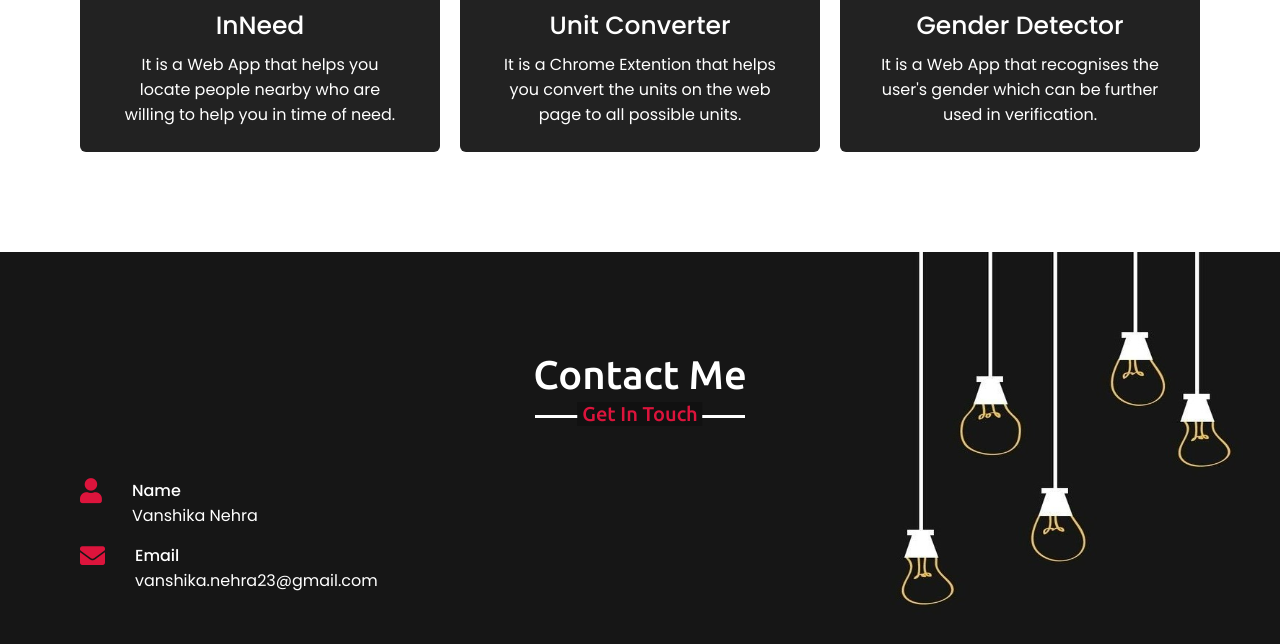
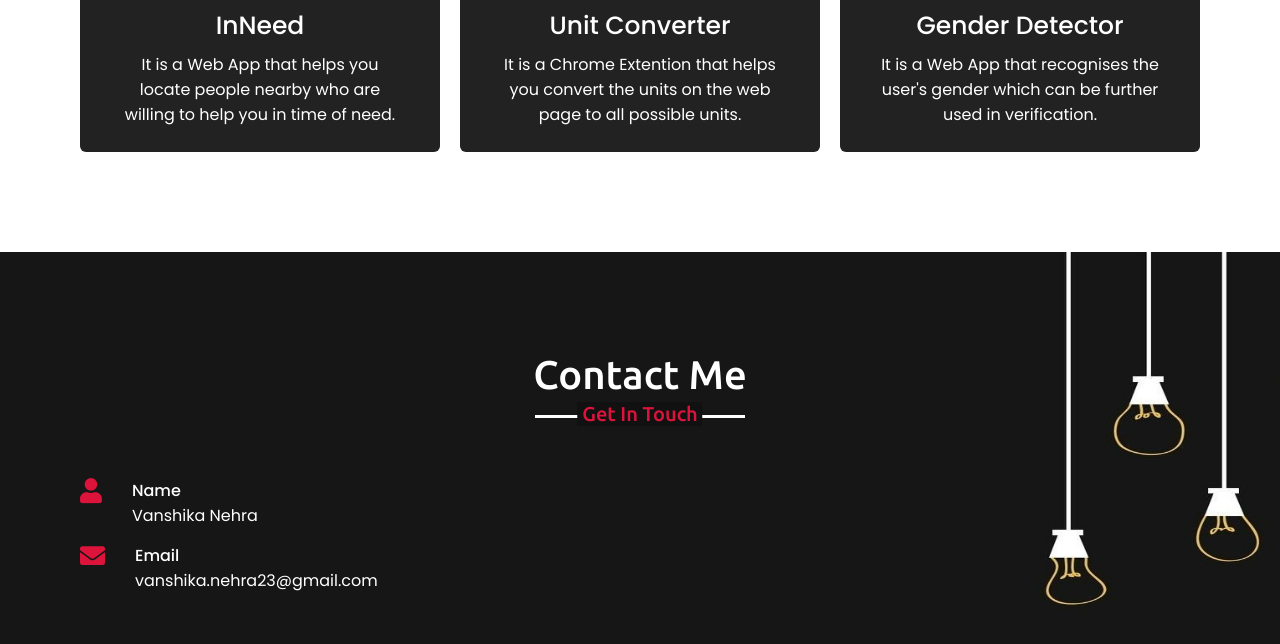
Before and after one commit to VanshikaNehra23/Portfolio, a plain HTML site: page index.html in a window 1280 px wide. Shown: the part 3978-4622 px from the top of the page. Drawn offline with nearby package versions, Linux system fonts and the light colour scheme.

Commit message:
Update style.css

```diff
--- a/style.css
+++ b/style.css
@@ -506,7 +506,7 @@ margin-left: 30px;
 /* contact section styling */
 .contact{
     background: url("images/bl.jpg");
-    background-size: 1250px 600px;
+    background-size: 1450px 600px;
 
 }
 .contact .title::after{
```
